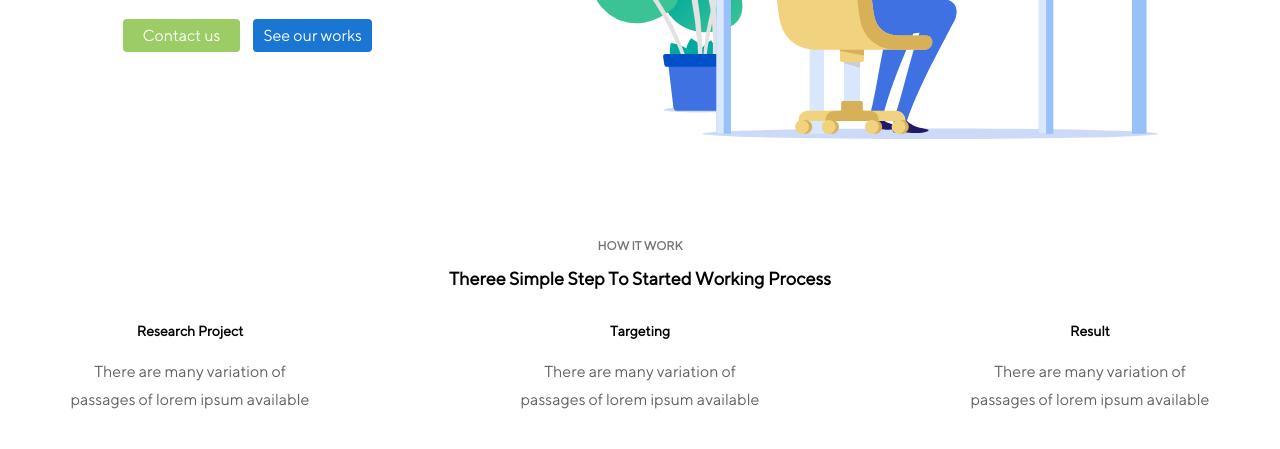
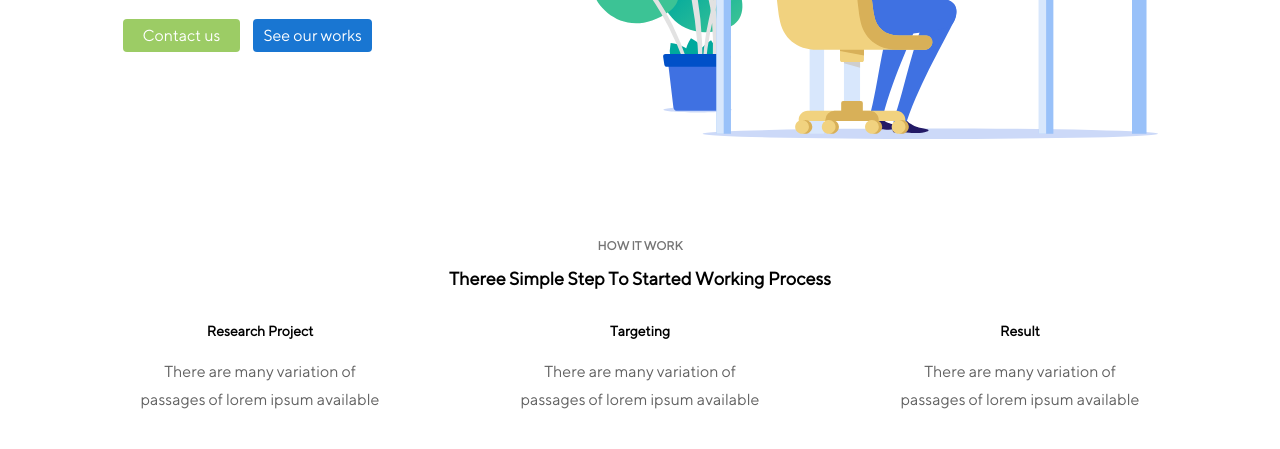
Before and after one commit to mohammadNosratii/flex_template, a plain HTML site: page index.html in a window 1280 px wide. Shown: the part 351-800 px from the top of the page. Drawn offline with Linux system fonts and the light colour scheme.

Commit message:
few changes

```diff
--- a/index.css
+++ b/index.css
@@ -300,10 +300,11 @@ header {
 
 .works-main-text {
   display: flex;
-  justify-content: space-between;
+  justify-content: space-around;
   align-items: center;
   text-align: center;
   font-size: 20px;
+  max-width: 100%;
 }
 .menu-items-h4 {
   color: #757575;
```
